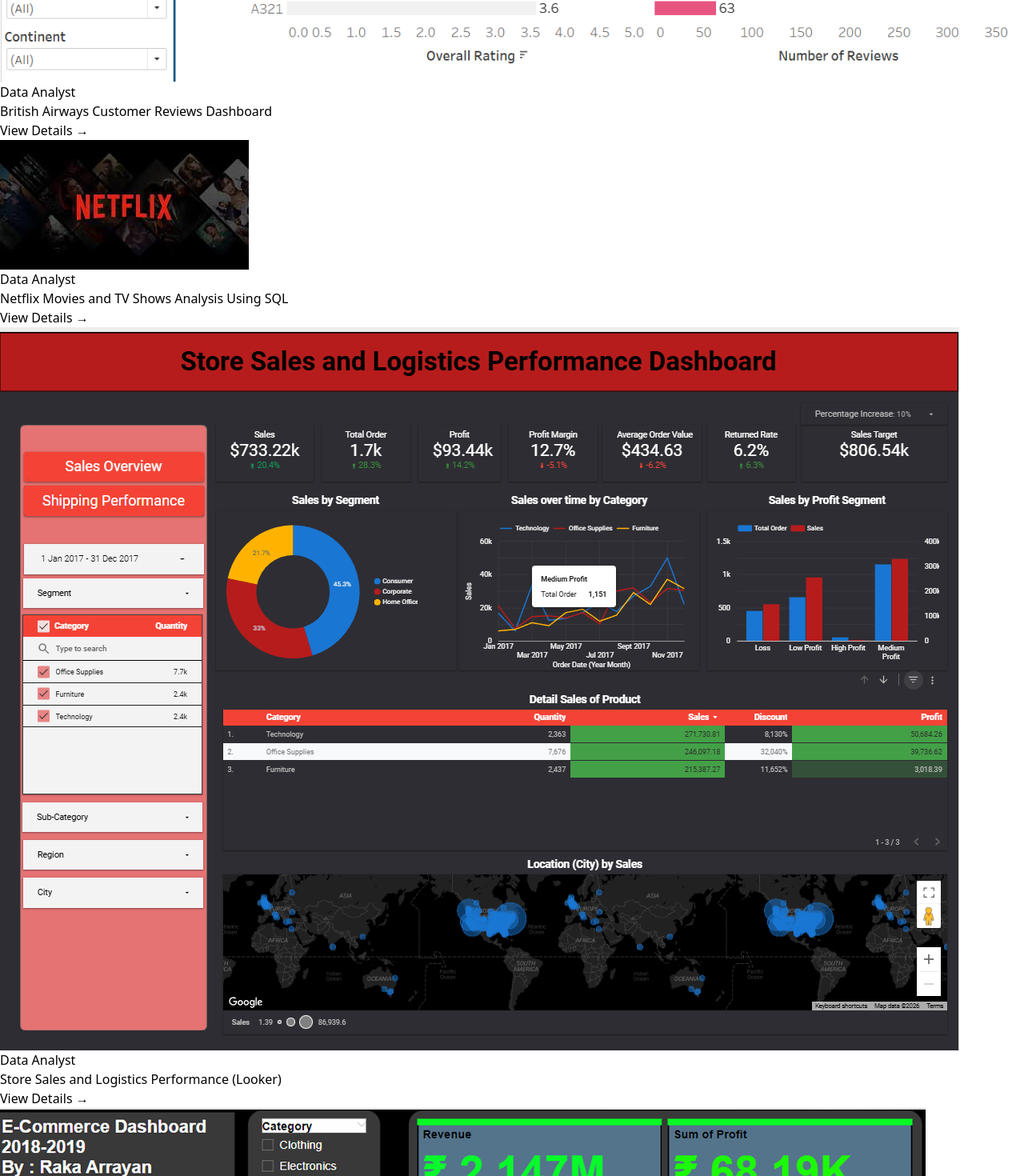
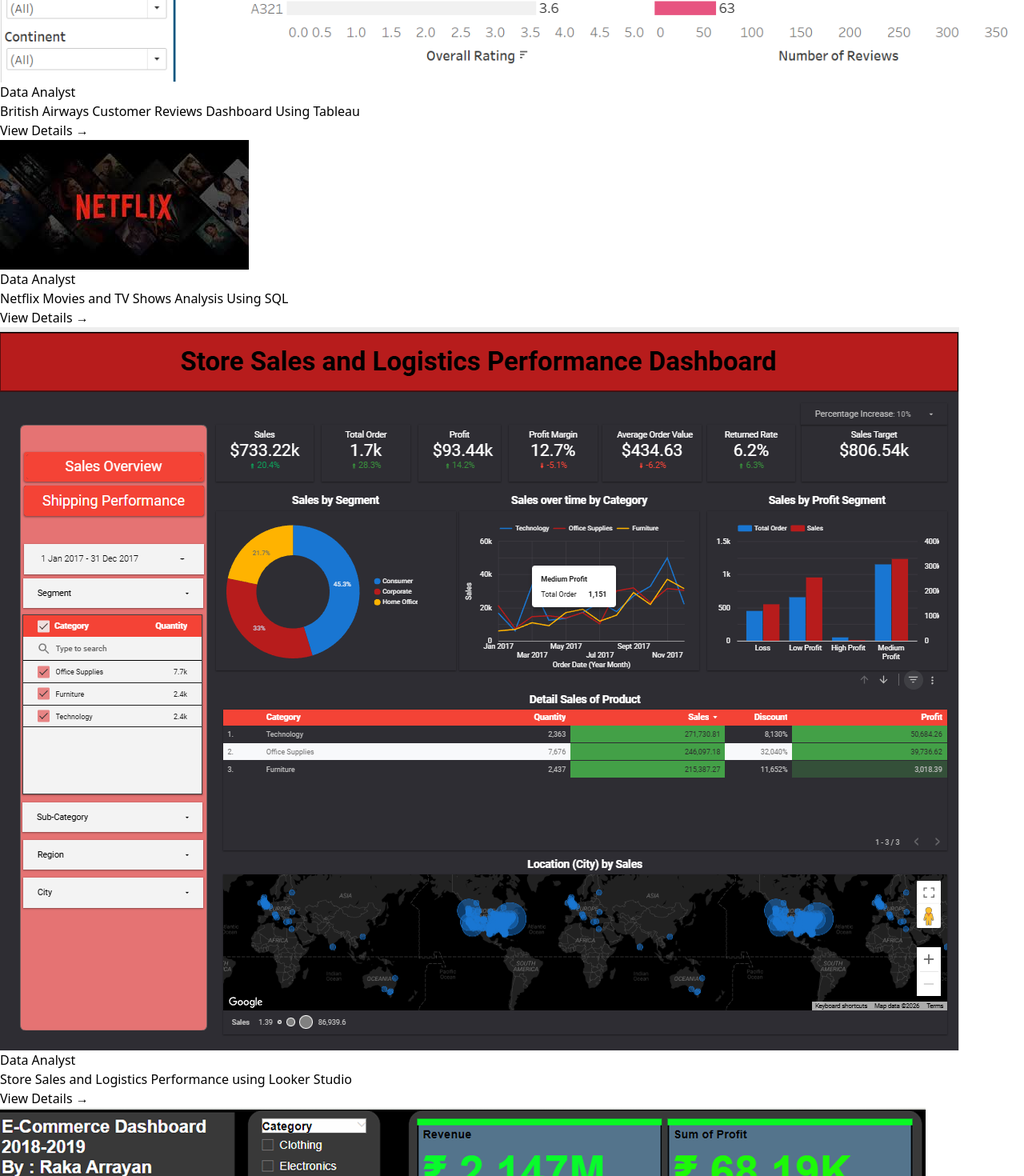
Before and after one commit to raka-arrayan/website-portfolio, a React (Vite) app: page / in a window 1280 px wide. Shown: the part 7420-8890 px from the top of the page at 80% size. Built offline with nearby package versions, Linux system fonts and the light colour scheme.

Commit message:
Update project title

```diff
--- a/src/Project.jsx
+++ b/src/Project.jsx
@@ -20,7 +20,7 @@
   {
     id: 1,
     category: "Data Analyst",
-    title: "British Airways Customer Reviews Dashboard",
+    title: "British Airways Customer Reviews Dashboard Using Tableau",
     image: Tableau,
     tech: "Microsoft Excel, Tableau",
     github: "https://github.com/raka-arrayan/British-Airways-customer-Reviews-Dashboard-Using-Tableau",
@@ -38,7 +38,7 @@
   {
     id: 3,
     category: "Data Analyst",
-    title: "Store Sales and Logistics Performance (Looker)",
+    title: "Store Sales and Logistics Performance using Looker Studio",
     image: Looker,
     tech: "Microsoft Excel, Looker Studio",
     github: "https://github.com/raka-arrayan/Store-Sales-and-Logistics-Performance-Dashboard-Using-Looker-Studio",
```
